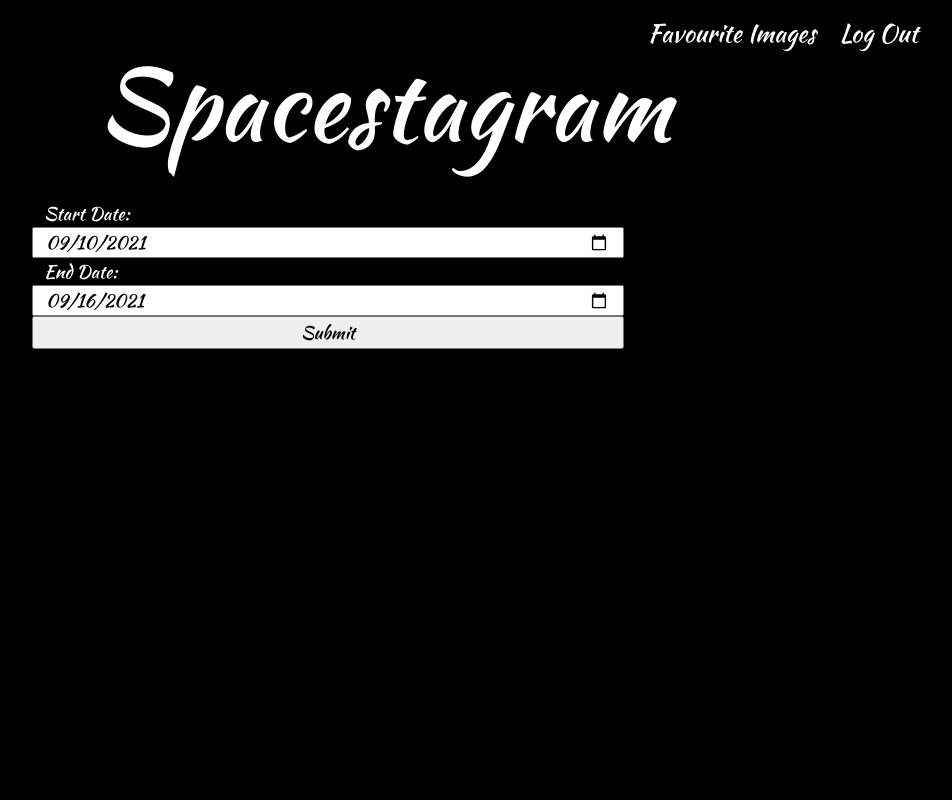
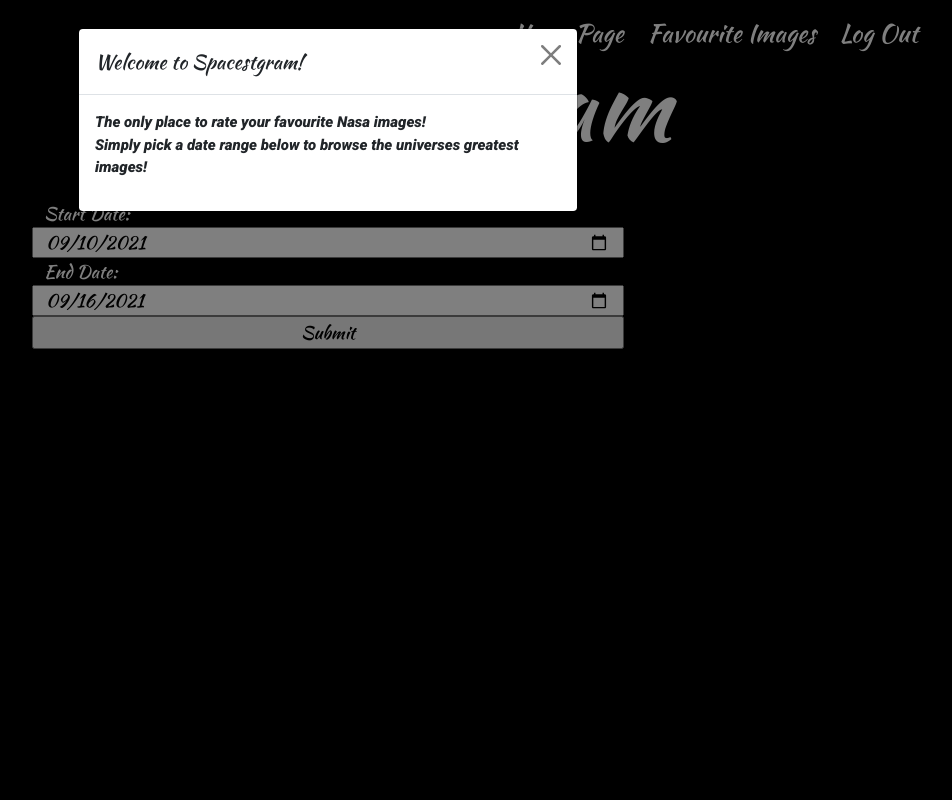
Before and after one commit to cnridley/spacestagram, a Flask app: page /space in a window 1280 px wide. Shown: the whole page, without its empty margins (312-1264 px from the left). Run offline with Flask 2, Linux system fonts and the light colour scheme; the visitor is signed in with stand-in values (Sample User, id 1); some libraries are stand-ins or nearby versions.

Commit message:
added loading modal on space page for each time a user logs in

```diff
--- a/static/css/style.css
+++ b/static/css/style.css
@@ -172,19 +172,29 @@
     100% { transform: rotate(360deg); }
   }
 
-  .messages {
+  .messageRow {
     font-family: 'Kaushan Script', cursive;
-    font-size: 50px;
-    text-align: center;
+    font-size: 30px;
     color: white;
+    width: 100%;
+    justify-content: center;
+  }
+
+  .modal-title {
+    font-family: 'Kaushan Script', cursive;
+    font-size: 20px;
+  }
+
+  .modal-body {
+    font-family: 'Roboto', sans-serif;
+    font-size: 15px;
   }
 
   /*-- media queries for smaller screens --*/
 @media only screen and (max-width: 767px) {
     .header {
         font-family: 'Kaushan Script', cursive;
-        font-size: 50px;
-        text-align: center;
+        font-size: 40px;
         position: absolute;
         top: 30px;
         left: 18%;
@@ -297,13 +307,14 @@
     color: white;
     font-size: 10px;
     text-decoration: none;
-    margin-right: 20px;
+    margin-right: 10px;
 }
 
 .menuOptions a:hover {
     color: darkgray;
     text-decoration: underline;
-    margin-right: 20px;
+    margin-right: 10px;
+    font-size: 10px;
 }
 
 .datePicker{
--- a/templates/base.html
+++ b/templates/base.html
@@ -17,46 +17,28 @@
 
 
   <a class="header" href="{{ url_for ('index') }}">Spacestagram</a>
-{% if session.user %}
-        <span class="menuOptions">
-            <a href="{{ url_for ('favourite') }}">Favourite Images</a>
-            <a href="{{ url_for ('logout') }}" data-toggle="modal" data-target="#LogOutModal">Log Out</a>
-        </span>
-{% endif %}
 
-    <section>
+
     <!-- flash messages -->
     {% with messages = get_flashed_messages() %}
         {% if messages %}
             {% for message in messages %}
-                    <div class="row messages">
+            <div class="row conatiner-fluid messageRow m-auto">
               {{ message }}
             </div>
             {% endfor %}
         {% endif %}
     {% endwith %}
-    </section>
 
-    <!-- Log Out Modal -->
-<div class="modal fade" id="LogOutModal" tabindex="-1" role="dialog" aria-labelledby="exampleModalCenterTitle" aria-hidden="true">
-    <div class="modal-dialog modal-dialog-centered" role="document">
-      <div class="modal-content">
-        <div class="modal-header">
-          <h5 class="modal-title" id="exampleModalLongTitle">Log Out</h5>
-          <button type="button" class="close" data-dismiss="modal" aria-label="Close">
-            <span aria-hidden="true">&times;</span>
-          </button>
-        </div>
-        <div class="modal-body">
-          Are you sure you want to log out?
-        </div>
-        <div class="modal-footer">
-          <button type="button" class="btn btn-secondary" data-dismiss="modal">Stay Logged In</button>
-          <a href="">Log Out</a>
-        </div>
-      </div>
-    </div>
-  </div>
+
+{% if session.user %}
+        <span class="menuOptions">
+          <a href="{{ url_for ('space') }}">Home Page</a>
+            <a href="{{ url_for ('favourite') }}">Favourite Images</a>
+            <a href="{{ url_for ('logout') }}">Log Out</a>
+        </span>
+{% endif %}
+
 
     {% block content %}
 
@@ -71,6 +53,3 @@
 {% endblock %}
 </body>
 </html>
-
-<!--font-family: 'Kaushan Script', cursive;
-font-family: 'Roboto', sans-serif;-->
--- a/templates/index.html
+++ b/templates/index.html
@@ -3,7 +3,7 @@
 {% block content %}
 <div class="hero-img">
     <p class="slogan">The final frontier</p>
-    <form method="POST" action="" class="logInForm">
+    <form method="POST" action="{{ url_for('index') }}" class="logInForm">
         <div class="form-group">
           <label for="username">Username:</label>
           <input type="text" name ="username" class="form-control" id="username"
@@ -14,8 +14,10 @@
           <input type="password" name="password" class="form-control" id="password"
           minlength="5" maxlength="20" placeholder="Password" required>
         </div>
-        <button type="submit button" data-toggle="modal" data-target="#RegisterModal" id="logInButton">Login!</button>
+        <button type="submit button" id="logInButton">Login!</button>
         <p class="newUser">New User? <a href="{{ url_for ('register') }}">Register Here!</a></p>
       </form>
 </div>
+
+
 {% endblock %}
--- a/templates/space.html
+++ b/templates/space.html
@@ -9,15 +9,36 @@
   <input type="submit" onclick="sendApiRequest()">
 </div>
 
-<!-- <div id="loader"></div> -->
+
 
 <div id="content" class="row container-fluid m-auto imageRows">
     <!-- API info will be rendered here -->
 
 </div>
 
+<!--MODAL -->
+<div class="modal" tabindex="-1" role="dialog" id="myModal">
+    <div class="modal-dialog" role="document">
+      <div class="modal-content">
 
-<div id="fave">
+            <div class="modal-header">
+              <h5 class="modal-title">Welcome to Spacestgram!<h5>
+              <button type="button" class="btn-close" data-bs-dismiss="modal" aria-label="Close"></button>
+            </div>
+            <div class="modal-body">
+              <p>The only place to rate your favourite Nasa images!<br>
+            Simply pick a date range below to browse the universes greatest images!</p>
+            </div>
+          </div>
+    </div>
+  </div>
+  {% endblock %}
 
-</div>
+  {% block scripts %}
+
+  <script type="text/javascript">
+      $(window).on('load', function() {
+          $('#myModal').modal('show');
+      });
+  </script>
 {% endblock %}
```
Lines whose indentation alone changed are shown as unchanged.
